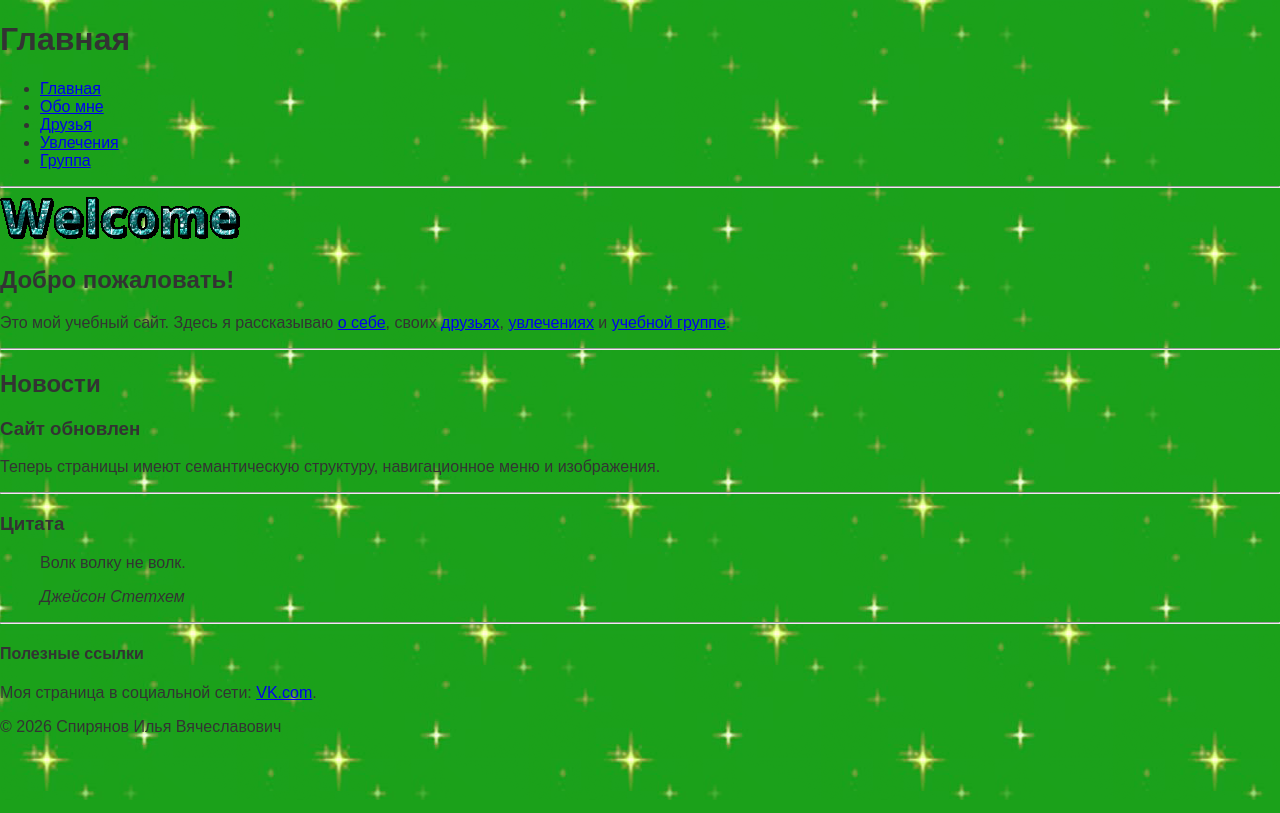
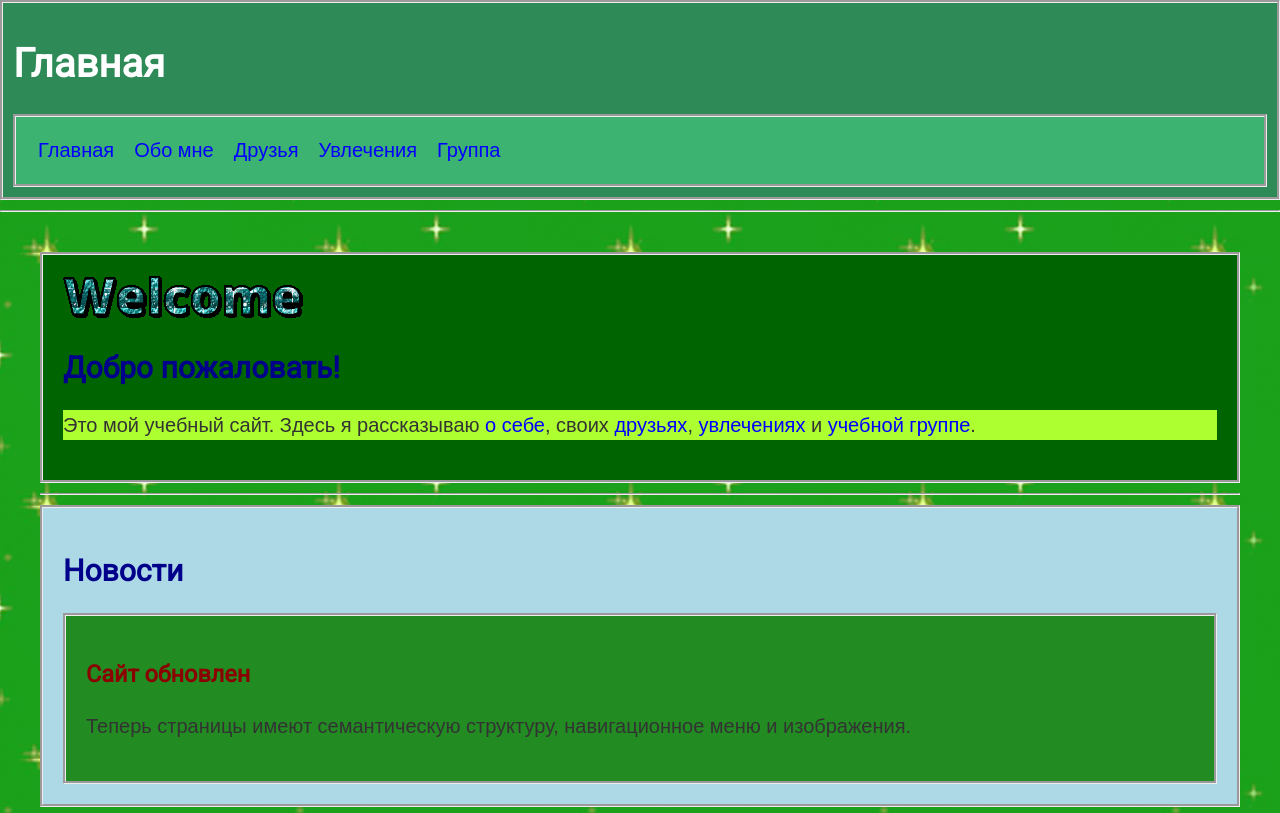
Before and after one commit to LolMyg/main-repos, a plain HTML site: page frontend/index.html in a window 1280 px wide. Shown: the top 813 px of the page. Drawn offline with Linux system fonts and the light colour scheme.

Commit message:
выполнил 3 лабораторную работу

```diff
--- a/frontend/style.css
+++ b/frontend/style.css
@@ -1,13 +1,170 @@
+@import url('https://fonts.googleapis.com/css2?family=Roboto&display=swap');
+
+:root {
+    --a-link: blue;
+    --a-visited: darkslateblue;
+    --a-hover: darkblue;
+    --a-active: deepskyblue;
+    --main-background: darkgreen;
+    --second-background: forestgreen;
+    --header-background: seagreen;
+    --nav-background: mediumseagreen;
+    --news-background: lightblue;
+}
+
+html {
+    font-size: 20px;
+}
+
 body {
-    font-family: Arial, sans-serif; /* Шрифт и резервное семейство */
-    font-size: 1rem; /* Размер шрифта */
-    color: #333333; /* Тёмно-серый цвет текста */
-    margin: 0; /* Сброс стандартных отступов браузера */
+    font-family: Arial, sans-serif;
+    font-size: 1rem;
+    color: #333333;
+    margin: 0;
 
-    background-image: url('images/tile.png'); /* Путь к картинке */
-    background-repeat: repeat; /* Не повторять картинку */
-    background-size: auto; /* Растянуть на весь экран */
-    background-position: top left; /* Центрировать */
-    background-attachment: scroll; /* Зафиксировать при прокрутке */
+    background-image: url('images/tile.png');
+    background-repeat: repeat;
+    background-position: top left;
+    background-attachment: scroll;
     background-color: #1ba11a;
 }
+
+.important {
+    color: red;
+    font-weight: 800;
+}
+
+.highlight {
+    background-color: greenyellow;
+}
+
+#news {
+    background-color: var(--news-background);
+    border: groove;
+}
+
+h1, h2, h3, h4 {
+    font-family: 'Roboto', Arial;
+}
+
+h1 {
+    color: white;
+}
+
+h2 {
+    color: darkblue;
+}
+
+h3 {
+    color: darkred;
+}
+
+h4 {
+    color: black;
+}
+
+p {
+    text-align: justify;
+    line-height: 1.5;
+}
+
+ul {
+    list-style-type: square;
+}
+
+a:link {
+    color: var(--a-link);
+    text-decoration: none;
+}
+
+a:visited {
+    color: var(--a-visited);
+}
+
+a:hover {
+    color: var(--a-hover);
+    text-decoration: underline;
+}
+
+a:active {
+    color: var(--a-active);
+}
+
+nav ul {
+    list-style: none;
+    display: flex;
+    font-size: 1rem;
+    gap: 1rem;
+    margin: 1rem;
+    padding: 0.1rem;
+}
+
+nav a:visited {
+    color: var(--a-link);
+}
+
+nav a:hover {
+    color: var(--a-hover);
+    text-decoration: underline;
+}
+
+nav a:active {
+    color: var(--a-active);
+}
+
+blockquote {
+    color: lightgreen;
+    font-style:italic;
+    margin: 0;
+    padding: 0.5rem;
+    border: groove;
+    background-color: var(--second-background);
+}
+
+header {
+    background-color: var(--header-background);
+    margin: 0;
+    padding: 0.5rem;
+    border: groove;
+}
+
+nav {
+    background-color: var(--nav-background);
+    margin: 0;
+    padding: 0;
+    border: groove;
+}
+
+main {
+    margin: 1rem;
+    padding: 1rem;
+}
+
+section {
+    margin: 0;
+    padding: 1rem;
+    background-color: var(--main-background);
+    border: groove;
+}
+
+article {
+    margin: 0;
+    padding: 1rem;
+    background-color: var(--second-background);
+    border: groove;
+}
+
+aside {
+    margin: 1rem;
+    padding: 1rem;
+    background-color: var(--second-background);
+    border: groove;
+}
+
+footer {
+    margin: 0;
+    padding: 0.5rem;
+    background-color: white;
+    border: groove;
+    border-color: black;
+}
```
